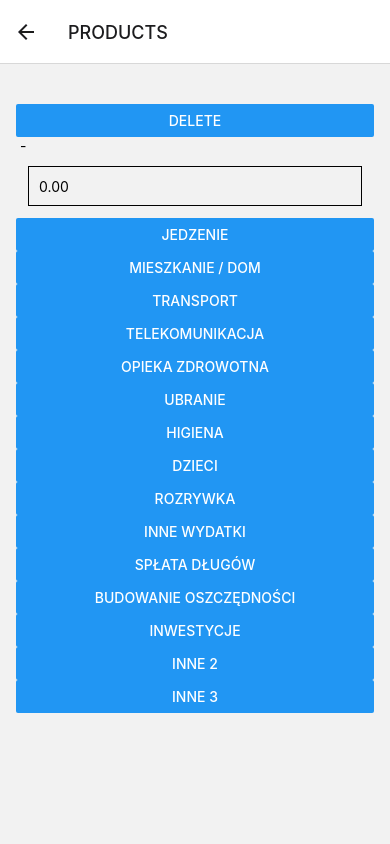
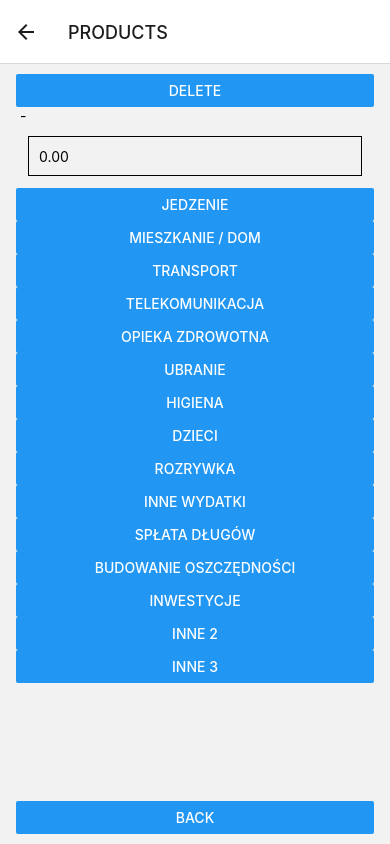
Before and after one commit to dawidkostrzewa/budgetapp-bill-scanner, a React Native app: screen /PRODUCTS in a window 390 px wide. Built offline with nearby package versions, Linux system fonts and the light colour scheme.

Commit message:
Edit confirmed category

```diff
--- a/src/Screens/ProductsList.tsx
+++ b/src/Screens/ProductsList.tsx
@@ -61,6 +61,13 @@ export const ProductsList = ({ navigation }: any) => {
     setProductsWithPrices(newProducts);
   }
 
+  const goBack = () => {
+    if (currentProduct > 0) {
+      setCurrentProduct(currentProduct - 1);
+      setSelectedMainCategory(undefined);
+    }
+  };
+
   return (
     <SafeAreaView
       // eslint-disable-next-line react-native/no-inline-styles
@@ -71,7 +78,7 @@ export const ProductsList = ({ navigation }: any) => {
         // eslint-disable-next-line react-native/no-inline-styles
         style={{
           flex: 1,
-          paddingVertical: 40,
+          paddingVertical: 10,
           paddingHorizontal: 16,
           // backgroundColor:"",
           position: 'relative',
@@ -121,6 +128,7 @@ export const ProductsList = ({ navigation }: any) => {
             );
           })}
         </ScrollView>
+        <Button title="Back" onPress={goBack} />
       </View>
     </SafeAreaView>
   );
```
